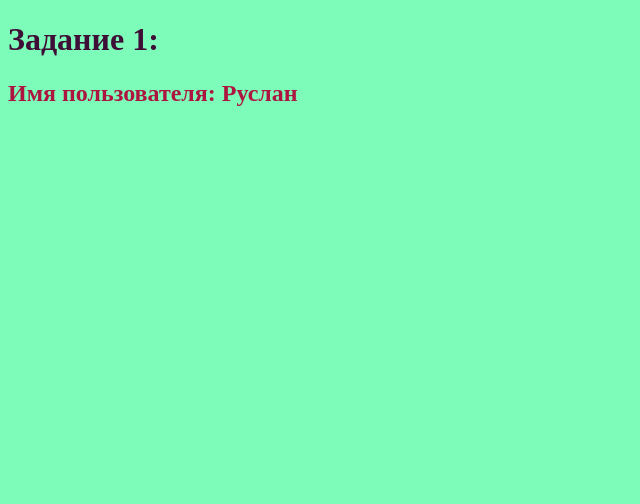
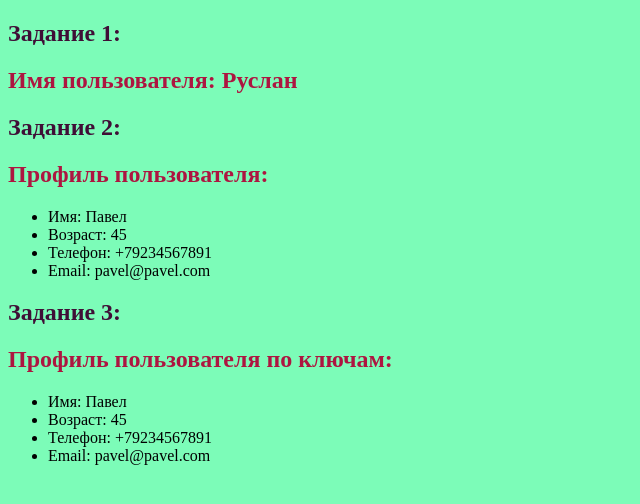
Before and after one commit to ev-g-hash/homework, a Django app: page / in a window 1280 px wide. Shown: the top 504 px of the page, without its empty margins (0-640 px from the left). Run offline with Django 5.2, Linux system fonts and the light colour scheme.

Commit message:
задание 1,2,3

```diff
--- a/homework/templates/homework/index.html
+++ b/homework/templates/homework/index.html
@@ -7,14 +7,26 @@
 </head>
 <body bgcolor="7cfcb8">
 
-<h1 style="color:rgba(63, 14, 54, 1)"><strong>Задание 1:</strong></h1>
+<h2 style="color:rgba(63, 14, 54, 1)"><strong>Задание 1:</strong></h2>
+    <h2 style="color:rgba(173, 21, 64, 1)"> Имя пользователя: {{ user_name }} </h2>
 
-    <h2 style="color:rgba(173, 21, 64, 1)"> Имя пользователя: {{ name }} </h2>
+<h2 style="color:rgba(63, 14, 54, 1)"><strong>Задание 2:</strong></h2>
+    <h2 style="color:rgba(173, 21, 64, 1)"> Профиль пользователя: </h2>
+        <ul>
+            <li>Имя: {{ name }}</li>
+            <li>Возраст: {{ age }}</li>
+            <li>Телефон: {{ phone }}</li>
+            <li>Email: {{ email }}</li>
+        </ul>
 
-
-
-
-
+<h2 style="color:rgba(63, 14, 54, 1)"><strong>Задание 3:</strong></h2>
+    <h2 style="color:rgba(173, 21, 64, 1)"> Профиль пользователя по ключам: </h2>
+        <ul>
+            <li>Имя: {{ profile_data.name }}</li>
+            <li>Возраст: {{ profile_data.age }}</li>
+            <li>Телефон: {{ profile_data.phone }}</li>
+            <li>Email: {{ profile_data.email }}</li>
+        </ul>
 
 
 
--- a/homework/views.py
+++ b/homework/views.py
@@ -1,7 +1,12 @@
 from django.shortcuts import render
-from django.http import HttpResponse
 
 def index(request):
     user_name = 'Руслан'
-    context = {'name':user_name}
+    name = 'Павел'
+    age = 45
+    phone = '+79234567891'
+    email = 'pavel@pavel.com'
+    profile_data={'name':'Павел', 'age':45, 'phone':'+79234567891', 'email':'pavel@pavel.com'}
+    context = {'user_name':user_name, 'name':name, 'age':age, 'phone':phone, 'email':email, 'profile_data':profile_data}
+
     return render(request, 'homework/index.html', context)
```
Also changed, not shown: start.txt (+3 -5 lines).
